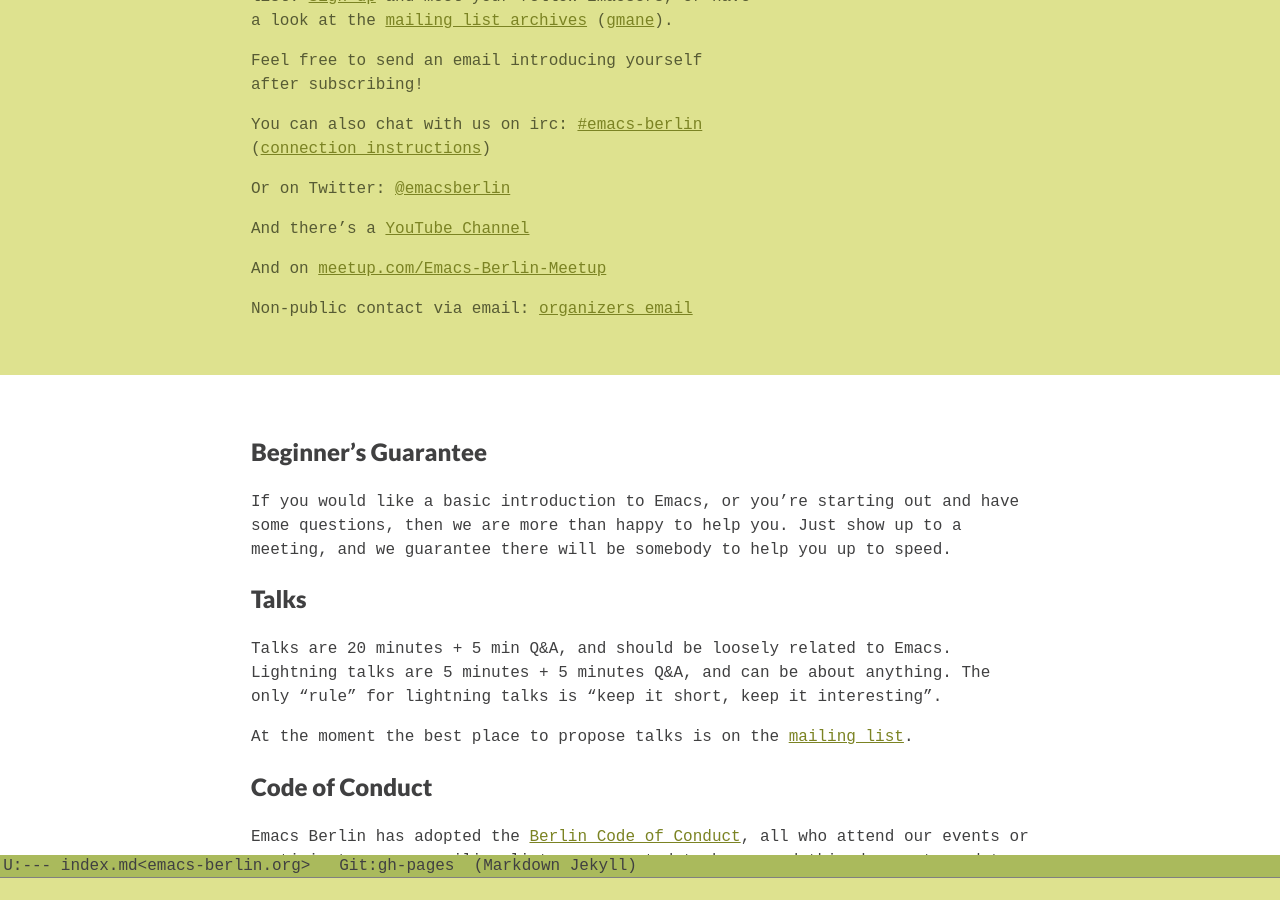
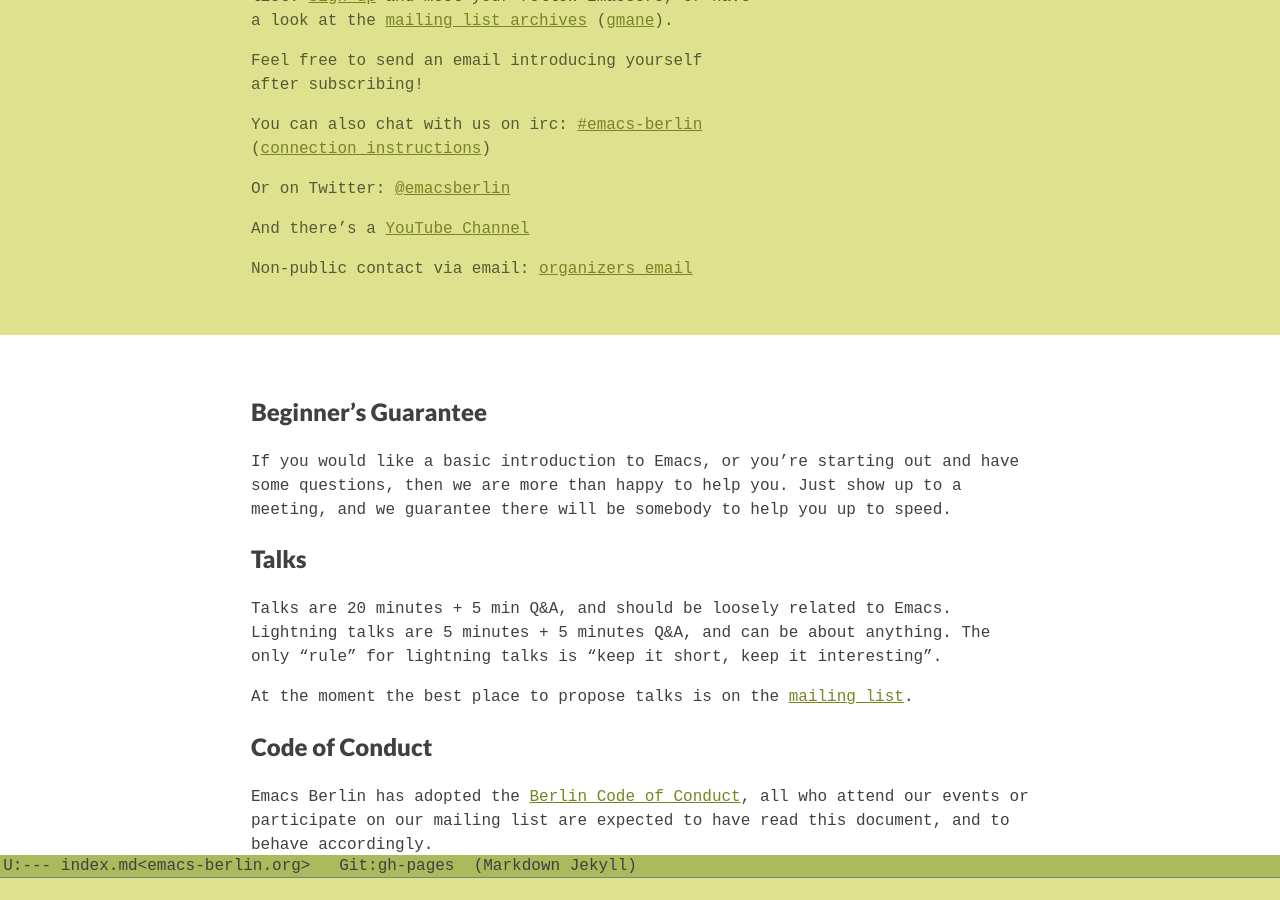
Before and after one commit to emacs-berlin/emacs-berlin.org, a Jekyll site: the page built from index.md, in a window 1280 px wide and 900 px high, scrolled down 1139 px. Built offline with Jekyll 4.4.1, drawn with Linux system fonts in a browser that asks for light colours.

Commit message:
Remove defunct meetup.com link

```diff
--- a/index.md
+++ b/index.md
@@ -49,9 +49,6 @@
 [@emacsberlin](https://twitter.com/emacsberlin)
 
 And there's a [YouTube Channel](https://www.youtube.com/channel/UC1O8700SW-wuC4fvDEoGzOw) <span class='text-cursor'>&nbsp;</span>
-
-And on
-[meetup.com/Emacs-Berlin-Meetup](https://www.meetup.com/Emacs-Berlin-Meetup/)
 
 Non-public contact via email: [organizers email][contact]
 
```
